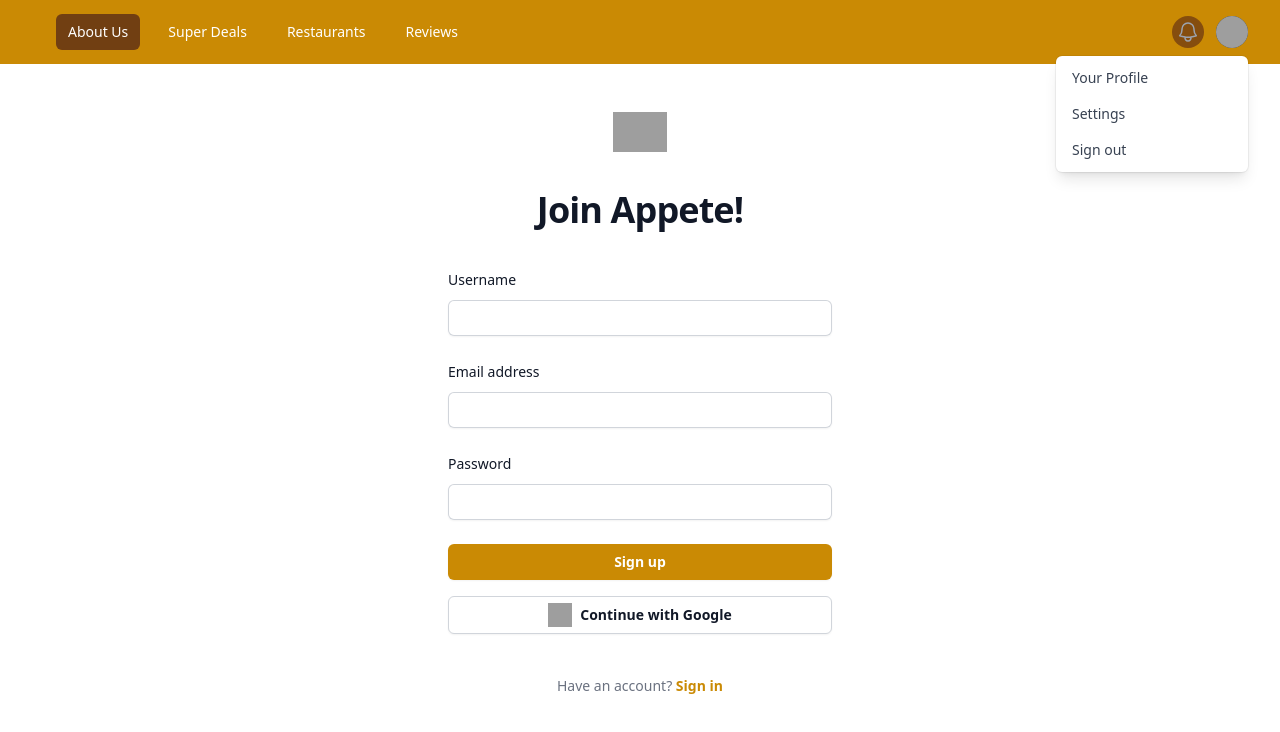
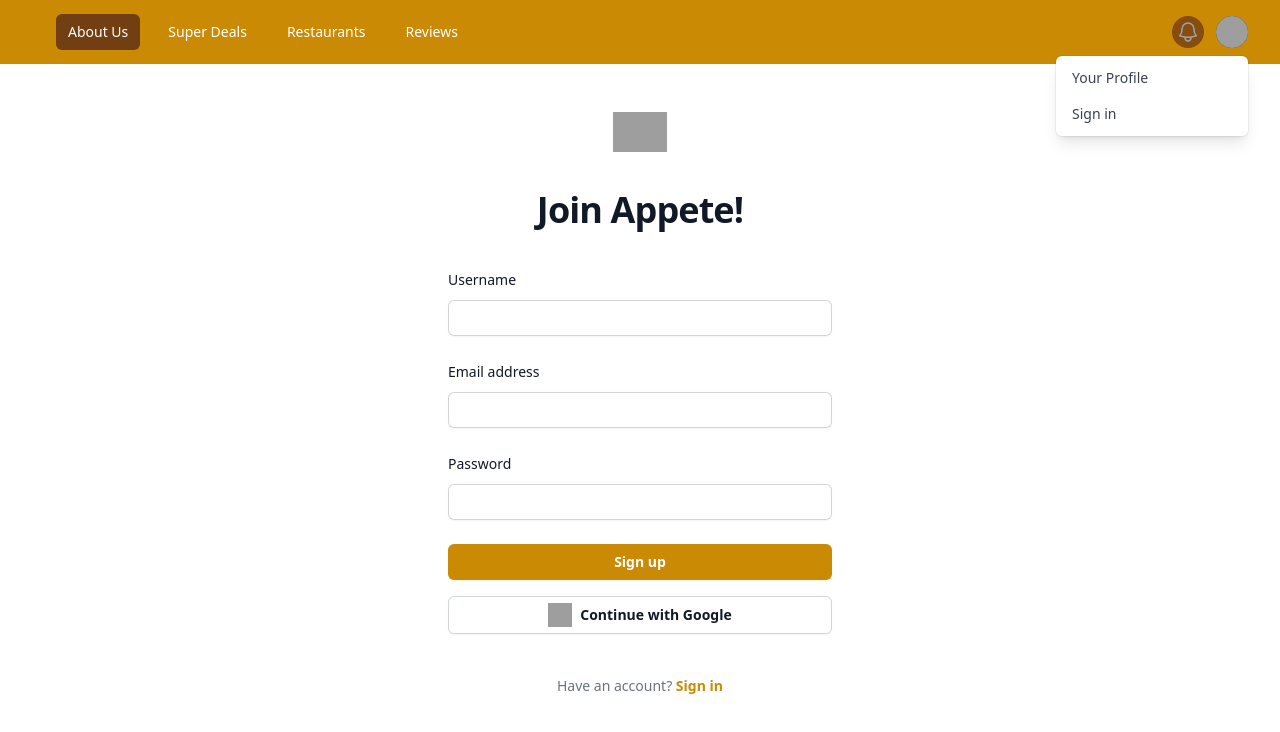
Before and after one commit to Pulina-176/mobile-backend, a React (Vite) app in the folder frontend/: page /sign-up in a window 1280 px wide. Both pictures are taken after a click on the button "Open user menu". Shown: the top 732 px of the page. Built offline with nearby package versions, Linux system fonts and the light colour scheme; grey boxes are pictures that could not be loaded; the HTML template or start-up script is replaced by a standard one.

Commit message:
update header component and make profile component

```diff
--- a/frontend/src/App.jsx
+++ b/frontend/src/App.jsx
@@ -10,6 +10,7 @@
 import UserProfile from "./pages/UserProfile";
 import UserSignUp from "./pages/UserSignUp";
 import Header from "./components/Header";
+import PrivateRoute from "./components/PrivateRoute";
 
 const App = () => {
   return (
@@ -24,7 +25,9 @@
         <Route path="/restaurant/delete/:id" element={<DeleteRestaurant />} />
         <Route path="/sign-in" element={<UserSignIn />} />
         <Route path="/sign-up" element={<UserSignUp />} />
-        <Route path="/profile" element={<UserProfile />} />
+        <Route element={<PrivateRoute />}>
+                <Route path="/profile" element={<UserProfile />} />
+        </Route>
       </Routes>
     </>
   );
--- a/frontend/src/components/Header.jsx
+++ b/frontend/src/components/Header.jsx
@@ -11,6 +11,7 @@
 } from "@headlessui/react";
 import { Bars3Icon, BellIcon, XMarkIcon } from "@heroicons/react/24/outline";
 import { Link } from "react-router-dom";
+import { useSelector } from "react-redux";
 
 const navigation = [
   { name: "About Us", href: "/", current: true },
@@ -24,6 +25,7 @@
 }
 
 const Header = () => {
+  const { currentUser } = useSelector((state) => state.user);
   const [currentNav, setCurrentNav] = useState("About Us");
 
   const handleNavClick = (name) => {
@@ -90,7 +92,7 @@
                       <span className="sr-only">Open user menu</span>
                       <img
                         className="h-8 w-8 rounded-full"
-                        src="https://images.unsplash.com/photo-1472099645785-5658abf4ff4e?ixlib=rb-1.2.1&ixid=eyJhcHBfaWQiOjEyMDd9&auto=format&fit=facearea&facepad=2&w=256&h=256&q=80"
+                        src={(currentUser) ? currentUser?.profilePicture : "https://www.google.com/url?sa=i&url=https%3A%2F%2Fwww.vecteezy.com%2Fvector-art%2F27501843-a-cartoon-pizza-character-with-a-cute-face&psig=AOvVaw0NxwDLKmysfdcPfnnFWdeI&ust=1719384059645000&source=images&cd=vfe&opi=89978449&ved=0CBEQjRxqFwoTCIjDqfOS9oYDFQAAAAAdAAAAABAE"} //"https://images.unsplash.com/photo-1472099645785-5658abf4ff4e?ixlib=rb-1.2.1&ixid=eyJhcHBfaWQiOjEyMDd9&auto=format&fit=facearea&facepad=2&w=256&h=256&q=80"
                         alt=""
                       />
                     </MenuButton>
@@ -107,7 +109,7 @@
                       <MenuItem>
                         {({ active }) => (
                           <a
-                            href="/profile"
+                          href= "/profile"
                             className={classNames(
                               active ? "bg-gray-100" : "",
                               "block px-4 py-2 text-sm text-gray-700"
@@ -120,26 +122,14 @@
                       <MenuItem>
                         {({ active }) => (
                           <a
-                            href="#"
+                            href="/sign-in"
                             className={classNames(
                               active ? "bg-gray-100" : "",
                               "block px-4 py-2 text-sm text-gray-700"
                             )}
                           >
-                            Settings
-                          </a>
-                        )}
-                      </MenuItem>
-                      <MenuItem>
-                        {({ active }) => (
-                          <a
-                            href="#"
-                            className={classNames(
-                              active ? "bg-gray-100" : "",
-                              "block px-4 py-2 text-sm text-gray-700"
-                            )}
-                          >
-                            Sign out
+                            {(currentUser) ? "Sign out" : "Sign in"}
+
                           </a>
                         )}
                       </MenuItem>
--- /dev/null
+++ b/frontend/src/components/PrivateRoute.jsx
@@ -0,0 +1,8 @@
+import React from 'react'
+import { useSelector } from 'react-redux'
+import { Outlet, Navigate } from 'react-router-dom'
+
+export default function PrivateRoute() {
+    const {currentUser} = useSelector((state) => state.user)
+  return currentUser ? <Outlet /> : <Navigate to="/sign-in" />
+}
```
Also changed, not shown: 1 other file (tests, documents, lock files or other folders).
